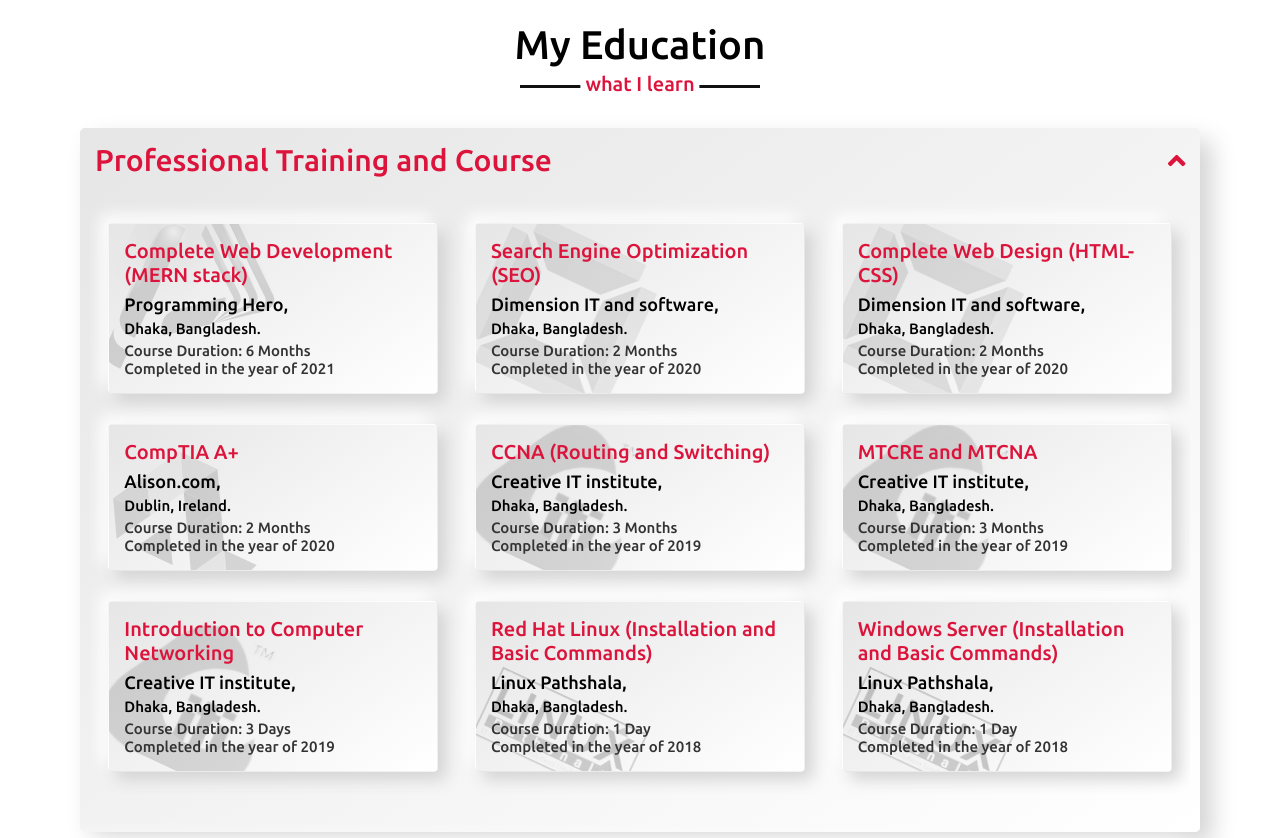
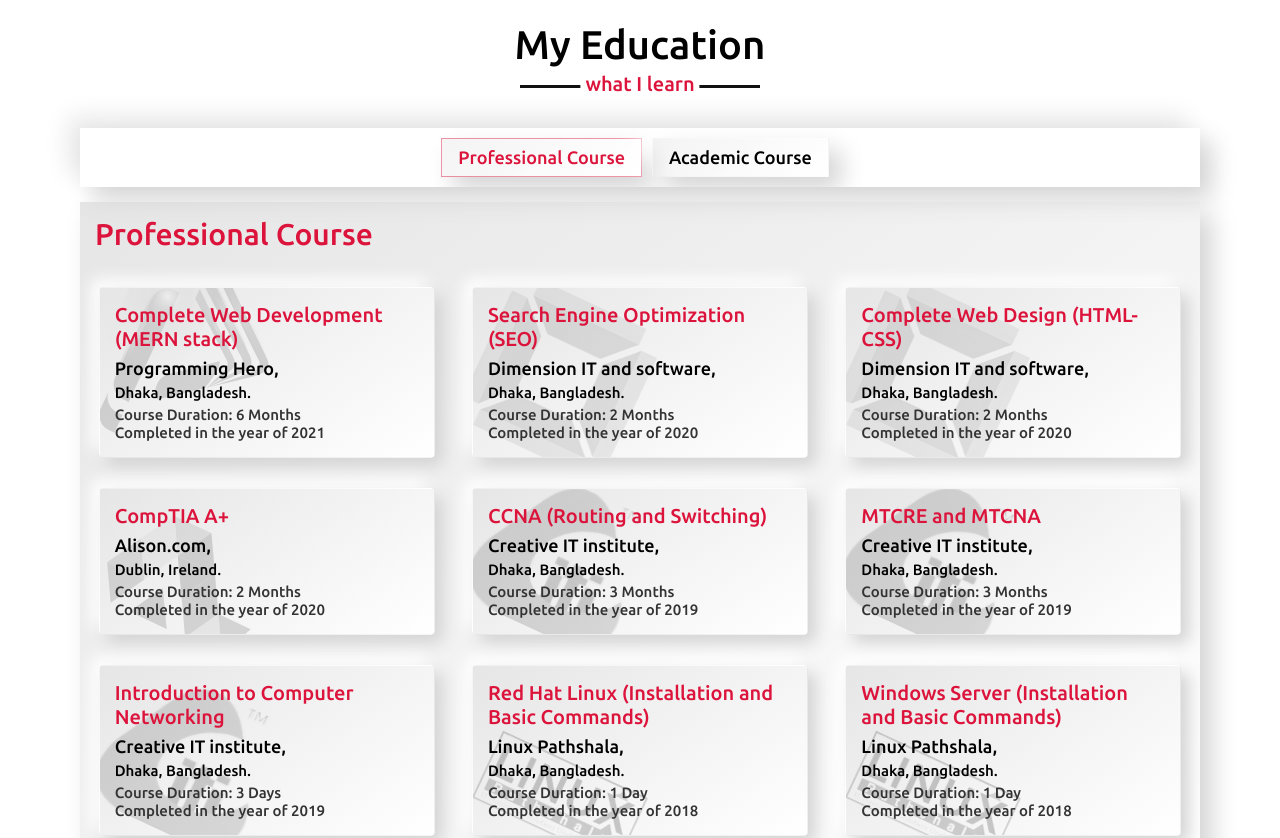
Before and after one commit to Maaazhar/maaazhar.github.io, a React (Vite) app: page / in a window 1280 px wide. Shown: the part 8000-8838 px from the top of the page. Built offline with nearby package versions, Linux system fonts and the light colour scheme.

Commit message:
Renovating education section

```diff
--- a/src/components/Education/Education.css
+++ b/src/components/Education/Education.css
@@ -11,15 +11,70 @@
     content: "what I learn";
 }
 
+.educationContent {
+    min-height: 100vh;
+    display: flex;
+    flex-direction: column;
+    gap: 15px;
+}
+
+.educationTabWrapper {
+    position: sticky;
+    top: 85px;
+    /* background: linear-gradient(145deg, #e6e6e66e, #ffffff23); */
+    background-color: #ffffff10;
+    /* box-shadow: 12px 12px 24px #d4d4d4, -12px -12px 24px #ffffff; */
+    box-shadow: 12px 12px 24px #d4d4d4, -12px -12px 24px #e8e8e8;
+    overflow: hidden;
+    z-index: 10;
+}
+
+.educationTabs {
+    display: flex;
+    align-items: center;
+    justify-content: center;
+    backdrop-filter: blur(10px);
+    overflow-x: auto;
+}
+
+.educationTab {
+    display: block;
+    display: flex;
+    align-items: center;
+    justify-content: center;
+    margin: 10px 10px 10px 0px;
+    padding: 8px 16px;
+    background: linear-gradient(145deg, #e6e6e66f, #ffffff6e);
+    box-shadow: 12px 12px 24px #d4d4d4, -12px -12px 24px #ffffff;
+    border: 1px solid #dc143c00;
+    font: 500 18px 'Ubuntu', sans-serif;
+    color: inherit;
+    transition: all 0.3s ease-in-out;
+    white-space: nowrap;
+    z-index: 2;
+}
+
+.educationTab:hover {
+    border: 1px solid #dc143c5a;
+}
+
+.activeEducationTab {
+    color: #dc143c;
+    border: 1px solid #dc143c72;
+}
+
 .educationCategory {
     /* box-shadow: 1px 1px 10px #444; */
+    /* border: 1px solid red; */
     margin-bottom: 20px;
     background: linear-gradient(145deg, #e6e6e6, #ffffff);
     box-shadow: 12px 12px 24px #d4d4d4, -12px -12px 24px #ffffff;
 }
 
 .educationCategoryTitle {
-    color: crimson;
+    padding: 15px;
+    color: #dc143c;
+    font: 500 30px 'Ubuntu', sans-serif;
 }
 
 .educationCards {
@@ -31,8 +86,7 @@
     flex-wrap: wrap;
 }
 
-.educationCardsWrapper,
-.educationTabsWrapper {
+.educationCardsWrapper {
     overflow: hidden;
 }
 
@@ -82,7 +136,7 @@
     transform: rotate(5deg);
 } */
 
-.educationTabs {
+/* .educationTabs {
     display: flex;
     padding: 10px;
 }
@@ -129,7 +183,7 @@
 
 .educationTabContent {
     display: none;
-}
+} */
 
 .educationCard>p>a,
 .educationTabContent>p>a {
@@ -347,7 +401,7 @@
     }
 
     .educationTabWrapper {
-        flex: 3;
+        /* flex: 3; */
     }
 }
 
@@ -359,25 +413,25 @@
     }
 
     .educationTabs {
-        flex-direction: column;
+        /* flex-direction: column; */
     }
 
     .educationTabWrapper {
-        flex-direction: row;
+        /* flex-direction: row;
         overflow-x: auto;
         padding-bottom: 10px;
         margin-right: 0px;
-        margin-bottom: 10px;
+        margin-bottom: 10px; */
     }
 
     .educationTab {
-        padding: 10px 20px;
+        /* padding: 10px 20px;
         border-left: none;
-        border-bottom: 3px solid #dc143c33;
+        border-bottom: 3px solid #dc143c33; */
     }
 
     .activeEducationTab {
-        border-bottom: 3px solid crimson;
+        /* border-bottom: 3px solid crimson; */
     }
 
 
@@ -412,6 +466,7 @@
     }
 }
 
+
 @media (max-width: 500px) {
     .education .title::before {
         width: 250px;
@@ -425,12 +480,19 @@
     }
 
     .educationTab {
-        padding: 10px 15px;
-        font-size: 16px;
+        /* padding: 10px 15px;
+        font-size: 16px; */
     }
 
     .educationTabContentWrapper {
         align-self: center;
+    }
+}
+
+@media (max-width: 455px) {
+    .educationTabs {
+        justify-content: start;
+        padding-left: 10px;
     }
 }
 
--- a/src/components/Education/Education.jsx
+++ b/src/components/Education/Education.jsx
@@ -1,19 +1,71 @@
 import { useState } from "react";
 import EducationList from "./EducationList.jsx"
 import "./Education.css"
+import { handleTabClick } from "../../utils/utils.js";
+import { ActiveSectionIndicator } from "../../utils/sideEffect.jsx";
 
 const Education = () => {
     const [educationCategory, setEducationCategory] = useState(0)
-    const toggleCategory = (i) => setEducationCategory(i);
+    const ref = document.querySelector('#education .educationTabWrapper');
+    const educations = EducationList.map(edu => edu.category.toLowerCase().replace(/ /g, "-"));
+    ActiveSectionIndicator({ sections: educations, top: 170, mount: educationCategory, setMount: setEducationCategory });
+    // const toggleCategory = (i) => setEducationCategory(i);
 
     // const [tabState, setTabState] = useState(0)
     // const toggleTab = (i) => setTabState(i);
-
     return (
         <section className="education" id="education">
             <div className="max-width">
                 <h2 className="title">My Education</h2>
-                <div className="educationContentWrapper ">
+                <div className="educationContent">
+                    <div className="educationTabWrapper">
+                        <div className="educationTabs">
+                            {EducationList.map((d, i) => {
+                                const id = d.category.toLowerCase().replace(/ /g, "-");
+                                return (
+                                    <a
+                                        href={"#" + id}
+                                        key={d + 1 + i}
+                                        onClick={(e) => handleTabClick(i, id, ref, 100, setEducationCategory, e)}
+                                        className={educationCategory === i ? "educationTab activeEducationTab" : "educationTab"}>
+                                        {d.category}
+                                    </a>
+                                )
+                            })}
+                        </div>
+                    </div>
+                    {EducationList.map((d, i) => (
+                        <div
+                        className="educationCategory"
+                        id={d.category.toLowerCase().replace(/ /g, "-")}
+                        key={d.category + i}>
+                            <h2 className="educationCategoryTitle"> {d.category} </h2>
+                            <div className="educationCardsWrapper">
+                                <div className="educationCards">
+                                    {d.courseList.map((c, k) => (
+                                        <div key={c + k} className="educationCard" style={{ "--delay": k + 1 }}>
+                                            <h3 className="courseTitle">{c.title}</h3>
+                                            <p className="institute"><a href={c.instituteLink} target="_blank">{c.institute}</a></p>
+                                            {c.universityBoard && <p className="universityBoard"><a href={c.universityBoardLink} target="_blank">{c.universityBoard}</a></p>}
+                                            {c.logo &&
+                                                <div className={c.logo.universityBoardLogo ? "educationLogoSM" : "educationLogo"}>
+                                                    <img className="instituteLogo" src={c.logo.instituteLogo} alt="Institute Logo" />
+                                                    {c.logo.universityBoardLogo && <img className="universityBoardLogo" src={c.logo.universityBoardLogo} alt="Institute Logo" />}
+                                                </div>}
+                                            <p className="instituteLocation">{c.location}</p>
+                                            <p className="courseDuration">Course Duration: {c.duration}</p>
+                                            <p className="passingYear">Completed in the year of {c.passingYear}</p>
+                                            <p className="courseDetails"></p>
+                                        </div>
+                                    )
+                                    )}
+                                </div>
+                            </div>
+                        </div>
+                    )
+                    )}
+                </div>
+                {/* <div className="educationContentWrapper ">
                     {EducationList.map((d, i) => (
                         <div className="educationCategory accordion" key={d.category + i}>
                             <input
@@ -45,20 +97,23 @@ const Education = () => {
                                                 <p className="instituteLocation">{c.location}</p>
                                                 <p className="courseDuration">Course Duration: {c.duration}</p>
                                                 <p className="passingYear">Completed in the year of {c.passingYear}</p>
-                                                <p className="courseDetails"></p>
-                                                {/* <h3 className="courseTitle"><i className="fas fa-scroll"/><span>{c.title}</span></h3>
+                                                <p className="courseDetails"></p> */}
+
+                {/* <h3 className="courseTitle"><i className="fas fa-scroll"/><span>{c.title}</span></h3>
                                                 <p className="institute"><i className="fas fa-school"/><a href={c.instituteLink} target="_blank">{c.institute}</a></p>
                                                 <p className="universityBoard"><i className="fas fa-university"/><a href={c.universityBoardLink} target="_blank">{c.universityBoard}</a></p>
                                                 <p className="instituteLocation"><i className="fas fa-map-marker-alt"/><span>{c.location}</span></p>
                                                 <p className="courseDuration"><i className="fas fa-stopwatch"/><span>Course Duration: {c.duration}</span></p>
                                                 <p className="passingYear"><i className="fas fa-calendar-check"/><span>Completed in the year of {c.passingYear}</span></p>
                                                 <p className="courseDetails"></p> */}
-                                            </div>
+
+                {/* </div>
                                         )
                                         )}
                                     </div>
-                                </div>
-                                {/* <div className="educationTabsWrapper">
+                                </div> */}
+
+                {/* <div className="educationTabsWrapper">
                                     <div className="educationTabs">
                                         <div className="educationTabWrapper ">
                                             {d.courseTitles.map((t, j) => (
@@ -97,11 +152,12 @@ const Education = () => {
                                         </div>
                                     </div>
                                 </div> */}
-                            </div>
+
+                {/* </div>
                         </div>
                     )
                     )}
-                </div>
+                </div> */}
             </div>
         </section>
     )
--- a/src/components/Education/EducationList.jsx
+++ b/src/components/Education/EducationList.jsx
@@ -11,7 +11,7 @@ import njkmhs from "../../assets/images/educationInstituteLogo/njkmhs.png"
 
 const EducationList = [
   {
-    "category": "Professional Training and Course",
+    "category": "Professional Course",
     "courseTitles": ["Complete Web Development", "Search Engine Optimization", "Complete Web Design", "CompTIA A+", "CCNA", "MTCRE and MTCNA", "Computer Network", "Red Hat Linux", "Windows Server"],
     "courseList": [
       {
--- a/src/components/Skill/Skills.css
+++ b/src/components/Skill/Skills.css
@@ -213,7 +213,7 @@
 @media (max-width: 991px) {
 
     .skillTab {
-        display: block;
+        /* display: block; */
         font: 500 15px 'Ubuntu', sans-serif;
     }
 
@@ -254,8 +254,8 @@
 @media (max-width: 500px) {
 
     .skillTabs {
-        justify-content: start;
-        padding-left: 10px;
+        /* justify-content: start;
+        padding-left: 10px; */
     }
 
     .skillTab {
```
